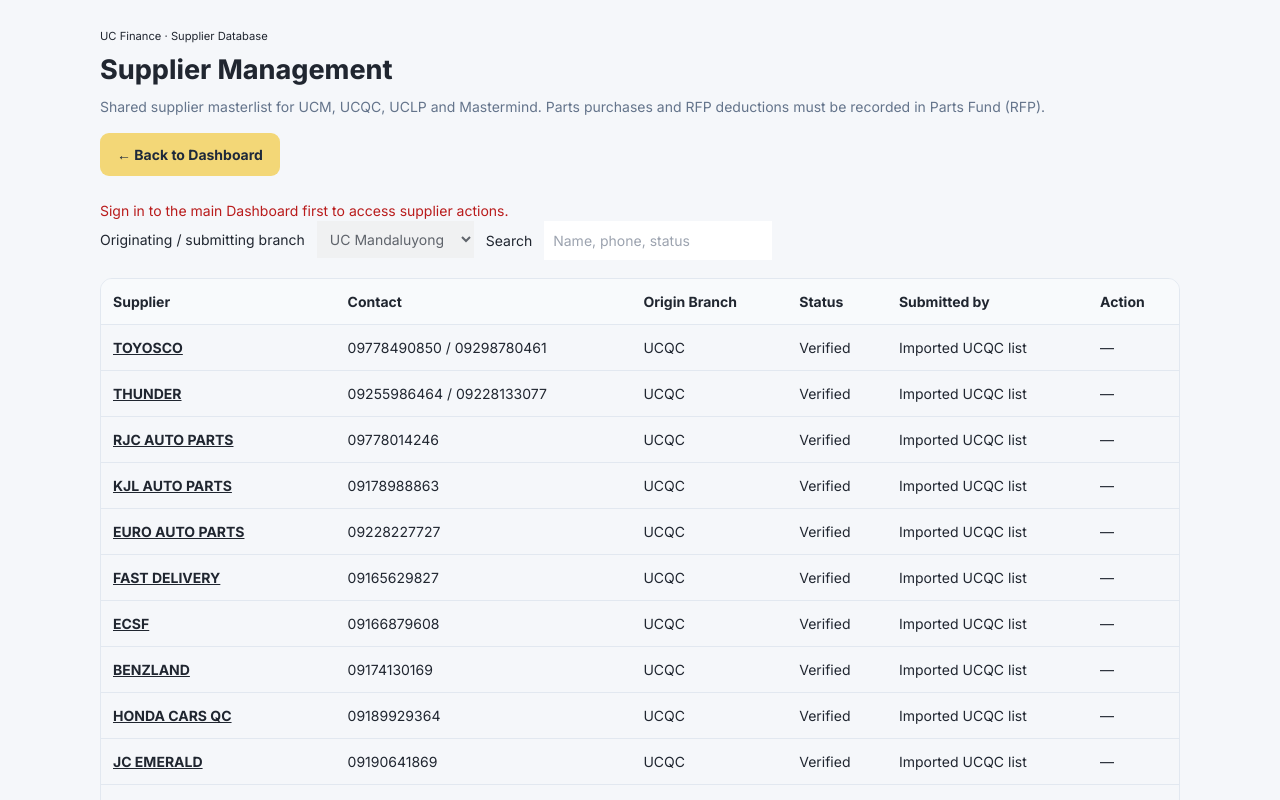
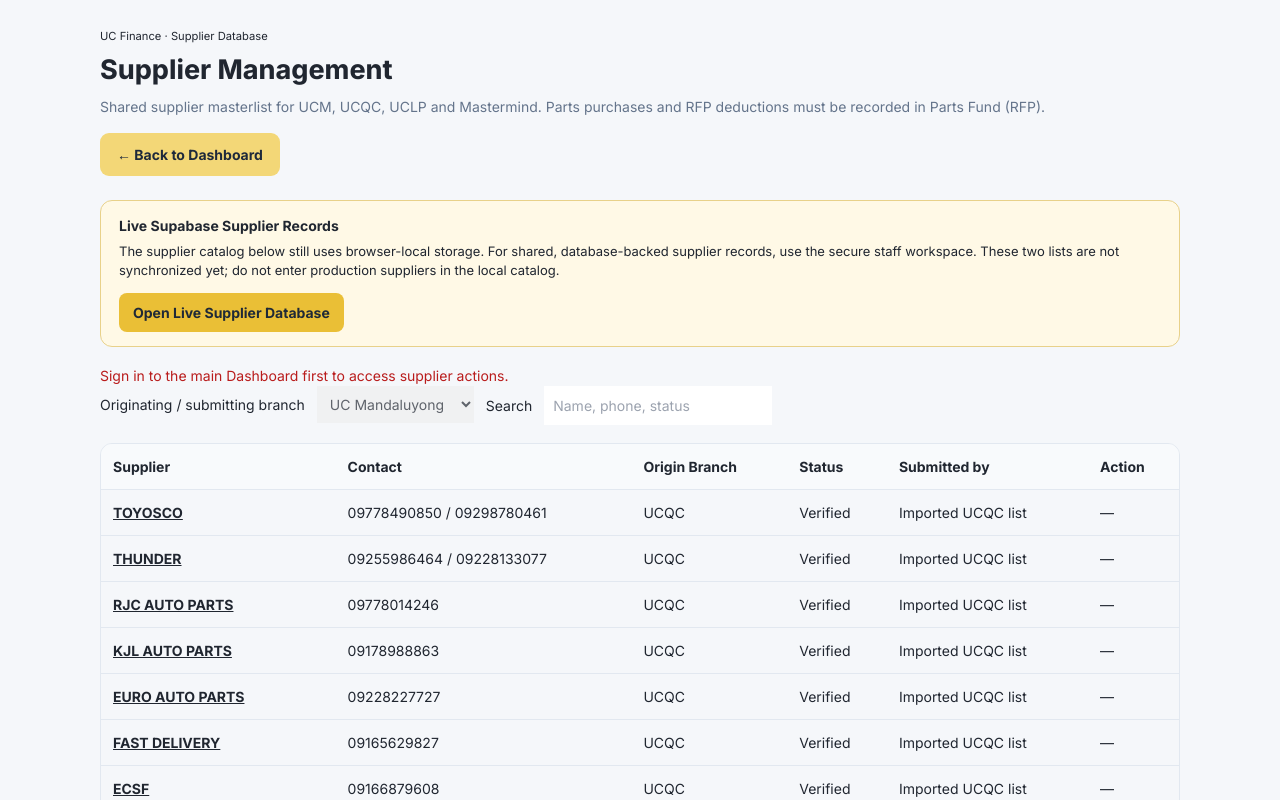
Before and after one commit to phoebemagbiray0312-dev/Cashier-Sys, a Next.js app: page /supplier-controls in a window 1280 px wide. Shown: the top 800 px of the page. Built offline with nearby package versions, Linux system fonts and the light colour scheme.

Commit message:
Link Supplier Management to authenticated live Supabase supplier workspace and label legacy local records

```diff
--- a/app/supplier-controls/page.tsx
+++ b/app/supplier-controls/page.tsx
@@ -59,6 +59,11 @@ function SupplierControlsContent(){
  if(!ready)return <main style={{padding:32}}>Loading suppliers…</main>;
  return <main style={{maxWidth:1120,margin:'0 auto',padding:'24px 20px',fontFamily:'inherit'}}>
   {!embedded&&<header style={{display:'flex',alignItems:'center',justifyContent:'space-between',gap:16,flexWrap:'wrap',marginBottom:24}}><div><small>UC Finance · Supplier Database</small><h1 style={{fontSize:27,fontWeight:750,margin:'5px 0'}}>Supplier Management</h1><p style={{color:'#64748b'}}>Shared supplier masterlist for UCM, UCQC, UCLP and Mastermind. Parts purchases and RFP deductions must be recorded in Parts Fund (RFP).</p></div><Link href="/" style={{background:'#f3d777',color:'#1e293b',padding:'11px 17px',borderRadius:9,fontWeight:700,textDecoration:'none'}}>← Back to Dashboard</Link></header>}
+  <section style={{border:'1px solid #e8d18a',background:'#fff9e6',borderRadius:12,padding:'14px 18px',marginBottom:18}}>
+    <strong>Live Supabase Supplier Records</strong>
+    <p style={{margin:'6px 0 12px',fontSize:13}}>The supplier catalog below still uses browser-local storage. For shared, database-backed supplier records, use the secure staff workspace. These two lists are not synchronized yet; do not enter production suppliers in the local catalog.</p>
+    <Link href="/backend-access" style={{display:'inline-block',background:'#eabf36',color:'#1f2937',padding:'9px 14px',borderRadius:8,fontWeight:700,textDecoration:'none'}}>Open Live Supplier Database</Link>
+  </section>
   {!userId&&<p role="alert" style={{color:'#b91c1c'}}>Sign in to the main Dashboard first to access supplier actions.</p>}
   {error&&<p role="alert" style={{color:'#b91c1c'}}>{error}</p>}
   {!chosen&&<>
```
